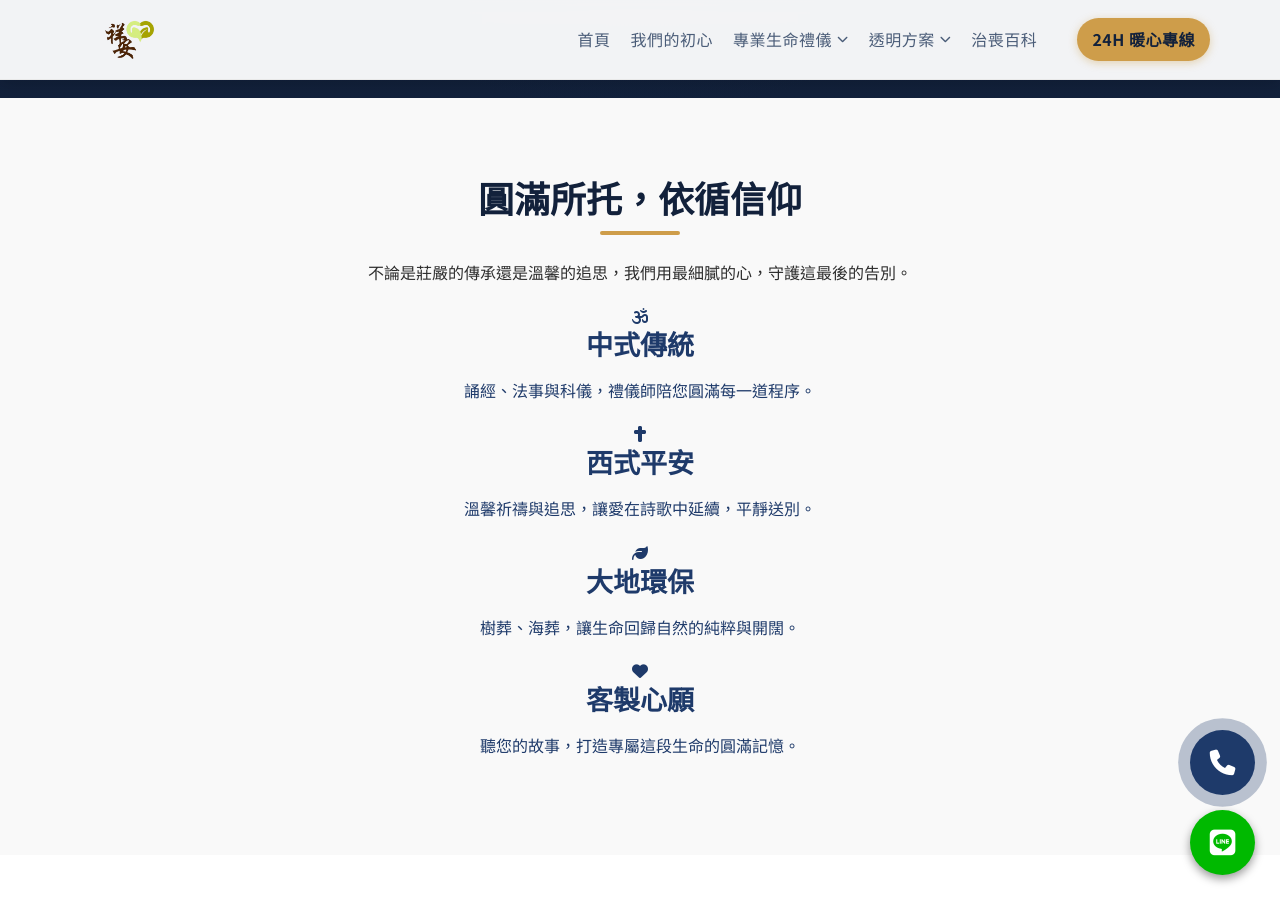
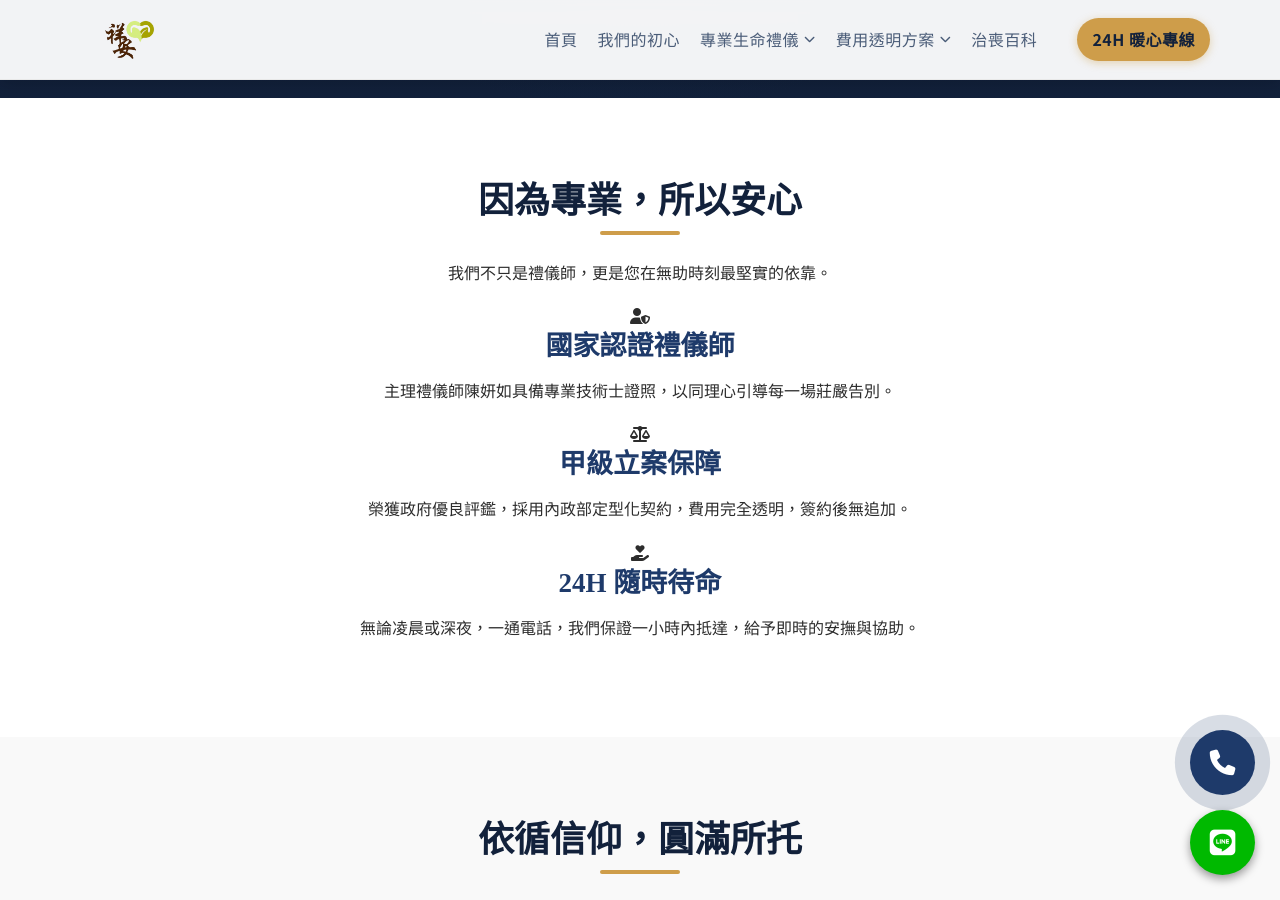
Before and after one commit to Shiangan/Shiangan, a Jekyll site: the page index.html, which Jekyll copies as it is, in a window 1280 px wide and 900 px high, scrolled down 802 px. Built offline with Jekyll 4.4.1, drawn with Linux system fonts in a browser that asks for light colours; some web fonts are replaced; some of the changed text lies outside the part shown.

Commit message:
Update index.html

```diff
--- a/index.html
+++ b/index.html
@@ -2,7 +2,7 @@
 <html lang="zh-Hant-TW">
 <head>
     <meta charset="UTF-8">
-    <meta name="viewport" content="width=device-width, initial-scale=1.0, maximum-scale=1.0, user-scalable=no">
+    <meta name="viewport" content="width=device-width, initial-scale=1.0, maximum-scale=1.0, user-scalable=no, shrink-to-fit=no">
     <meta http-equiv="X-UA-Compatible" content="IE=edge">
 
     <script async src="https://www.googletagmanager.com/gtag/js?id=G-445583766"></script>
@@ -10,22 +10,23 @@
         window.dataLayer = window.dataLayer || [];
         function gtag(){dataLayer.push(arguments);}
         gtag('js', new Date());
-        gtag('config', 'G-445583766');
+        gtag('config', 'G-445583766', { 'anonymize_ip': true });
     </script>
 
-    <title>祥安生命 | 用愛守護每一場告別 - 24H 溫馨陪伴禮儀師</title>
+    <title>祥安生命 | 國家認證禮儀師陳妍如 - 24H 喪葬費用公開透明方案</title>
 
-    <meta name="description" content="在最難熬的時刻，讓我們陪您溫柔地走。祥安生命提供最透明的喪葬費用與國家認證禮儀師的專業守護，讓愛圓滿，讓思念成為此刻唯一的重量。">
-    <meta name="keywords" content="祥安生命, 禮儀公司, 殯葬服務, 喪葬費用公開, 台北禮儀師, 陳妍如禮儀師, 24小時殯葬服務">
+    <meta name="description" content="祥安生命由國家認證禮儀師陳妍如親自帶領，提供 24H 專業生命禮儀服務。我們堅持喪葬費用完全公開透明，簽約後絕無隠藏加價。服務涵蓋台北、新北、桃園，提供中式、西式、環保葬客製化圓滿服務。甲級立案合法保障，讓愛圓滿，思念無憂。">
+    <meta name="keywords" content="祥安生命, 禮儀師陳妍如, 費用公開透明, 台北禮儀公司推薦, 新北殯葬服務, 桃園喪葬補助, 24小時接體, 樹葬海葬申請">
 
     <link rel="canonical" href="https://24hour.xn--kpry57d/Shiangan/index.html">
 
-    <meta property="og:title" content="祥安生命 | 國家認證禮儀師、費用公開、24H 暖心守護">
+    <meta property="og:title" content="祥安生命 | 國家認證禮儀師、費用公開、24H暖心陪伴">
     <meta property="og:type" content="website">
     <meta property="og:url" content="https://24hour.xn--kpry57d/Shiangan/index.html">
     <meta property="og:image" content="https://24hour.xn--kpry57d/Shiangan/images/logo.png">
-    <meta property="og:description" content="不用獨自面對悲傷。祥安生命提供甲級立案的專業服務與透明契約，陪您圓滿這段漫長的路。">
+    <meta property="og:description" content="不用獨自面對悲傷。祥安生命提供費用透明、國家認證的專業守護，陪您圓滿這段漫長的路。">
 
+    <link rel="preload" href="css/style.css" as="style">
     <link rel="stylesheet" href="https://cdnjs.cloudflare.com/ajax/libs/font-awesome/6.5.1/css/all.min.css">
     <link rel="stylesheet" href="css/style.css">
     <link href="https://fonts.googleapis.com/css2?family=Noto+Serif+TC:wght@400;700&family=Noto+Sans+TC:wght@300;400;700&display=swap" rel="stylesheet">
@@ -33,21 +34,60 @@
     <script type="application/ld+json">
     {
       "@context": "https://schema.org",
-      "@type": "LocalBusiness",
-      "name": "祥安生命有限公司",
-      "url": "https://24hour.xn--kpry57d/Shiangan/",
-      "logo": "https://24hour.xn--kpry57d/Shiangan/images/logo.png",
-      "telephone": "+886978583699",
-      "priceRange": "TWD 68000 - 218000",
-      "address": {
-          "@type": "PostalAddress",
-          "streetAddress": "新北市三重區永福街135巷13號",
-          "addressLocality": "三重區",
-          "addressRegion": "新北市",
-          "postalCode": "241",
-          "addressCountry": "TW"
-      },
-      "openingHours": "Mo-Su 00:00-23:59"
+      "@graph": [
+        {
+          "@type": "Organization",
+          "@id": "https://24hour.xn--kpry57d/Shiangan/#organization",
+          "name": "祥安生命有限公司",
+          "url": "https://24hour.xn--kpry57d/Shiangan/",
+          "logo": "https://24hour.xn--kpry57d/Shiangan/images/logo.png",
+          "sameAs": [
+            "https://www.facebook.com/ShianganLife"
+          ],
+          "contactPoint": {
+            "@type": "ContactPoint",
+            "telephone": "+886-978-583-699",
+            "contactType": "emergency",
+            "availableLanguage": "Chinese"
+          }
+        },
+        {
+          "@type": "Person",
+          "@id": "https://24hour.xn--kpry57d/Shiangan/#person",
+          "name": "陳妍如",
+          "jobTitle": "國家認證禮儀師",
+          "worksFor": { "@id": "https://24hour.xn--kpry57d/Shiangan/#organization" },
+          "description": "具備國家內政部核發之禮儀師證照，擁有超過十載治喪實務經驗，致力於推動殯葬費用透明化與精緻生命教育。"
+        },
+        {
+          "@type": "WebSite",
+          "@id": "https://24hour.xn--kpry57d/Shiangan/#website",
+          "url": "https://24hour.xn--kpry57d/Shiangan/",
+          "name": "祥安生命",
+          "publisher": { "@id": "https://24hour.xn--kpry57d/Shiangan/#organization" }
+        },
+        {
+          "@type": "FAQPage",
+          "mainEntity": [
+            {
+              "@type": "Question",
+              "name": "祥安生命的收費標準是否透明？",
+              "acceptedAnswer": {
+                "@type": "Answer",
+                "text": "是的。祥安生命堅持「定型化契約」保障，所有方案內容與費用在諮詢階段皆會完整揭露，簽約後絕不增加任何隱藏費用。"
+              }
+            },
+            {
+              "@type": "Question",
+              "name": "若親人在家或醫院過世，禮儀師多久能抵達？",
+              "acceptedAnswer": {
+                "@type": "Answer",
+                "text": "祥安生命提供 24 小時緊急應變服務。雙北及桃園地區，我們承諾接獲通知後一小時內派員抵達現場協助處理。"
+              }
+            }
+          ]
+        }
+      ]
     }
     </script>
 </head>
@@ -56,7 +96,7 @@
     <header class="main-header" role="banner">
         <div class="header-container container">
             <div class="logo">
-                <a href="index.html" title="祥安生命 - 回到首頁">
+                <a href="index.html" title="祥安生命 - 首頁">
                     <img src="images/logo.png" alt="祥安生命 Logo" class="site-logo">
                 </a>
             </div>
@@ -65,21 +105,19 @@
                 <ul role="menubar">
                     <li><a href="index.html">首頁</a></li>
                     <li><a href="about.html">我們的初心</a></li>
-
                     <li class="dropdown">
                         <a href="services.html">專業生命禮儀 <i class="fas fa-chevron-down"></i></a>
                         <div class="submenu-container">
                             <ul class="submenu">
                                 <li><a href="article-buddhist-taoist-compare.html">中式傳承 (佛/道教)</a></li>
-                                <li><a href="services.html#western-etiquette">西式追思 (基/天主教)</a></li>
+                                <li><a href="services.html#western-etiquette">西式平安 (基/天教)</a></li>
                                 <li><a href="services.html#japanese-etiquette">日式莊嚴禮儀</a></li>
-                                <li><a href="article-eco-burial-guide.html">回歸自然環保葬</a></li>
+                                <li><a href="article-eco-burial-guide.html">回歸自然 (環保葬)</a></li>
                             </ul>
                         </div>
                     </li>
-
                     <li class="dropdown">
-                        <a href="plans.html">透明方案 <i class="fas fa-chevron-down"></i></a>
+                        <a href="plans.html">費用透明方案 <i class="fas fa-chevron-down"></i></a>
                         <div class="submenu-container">
                             <ul class="submenu">
                                 <li><a href="plans.html#basic">國民安心 6.8萬</a></li>
@@ -88,15 +126,12 @@
                             </ul>
                         </div>
                     </li>
-
                     <li><a href="blog.html">治喪百科</a></li>
                     <li class="contact-nav"><a href="tel:+886978583699"><strong>24H 暖心專線</strong></a></li>
                 </ul>
             </nav>
 
-            <button class="menu-toggle" aria-label="開啟選單">
-                <i class="fas fa-bars"></i>
-            </button>
+            <button class="menu-toggle" aria-label="開啟選單"><i class="fas fa-bars"></i></button>
         </div>
     </header>
 
@@ -113,55 +148,74 @@
             </div>
         </section>
 
+        <section class="container-v-padding">
+            <div class="container text-center">
+                <h2>因為專業，所以安心</h2>
+                <p class="section-desc">我們不只是禮儀師，更是您在無助時刻最堅實的依靠。</p>
+                <div class="eeat-badge-row card-grid">
+                    <div class="card-item warm-highlight">
+                        <i class="icon fas fa-user-shield"></i>
+                        <h3>國家認證禮儀師</h3>
+                        <p>主理禮儀師陳妍如具備專業技術士證照，以同理心引導每一場莊嚴告別。</p>
+                    </div>
+                    <div class="card-item warm-highlight">
+                        <i class="icon fas fa-balance-scale"></i>
+                        <h3>甲級立案保障</h3>
+                        <p>榮獲政府優良評鑑，採用內政部定型化契約，費用完全透明，簽約後無追加。</p>
+                    </div>
+                    <div class="card-item warm-highlight">
+                        <i class="icon fas fa-hand-holding-heart"></i>
+                        <h3>24H 隨時待命</h3>
+                        <p>無論凌晨或深夜，一通電話，我們保證一小時內抵達，給予即時的安撫與協助。</p>
+                    </div>
+                </div>
+            </div>
+        </section>
+
         <section id="religion-services" class="container-v-padding bg-section">
-            <div class="container text-center">
-                <h2>圓滿所托，依循信仰</h2>
-                <p class="section-desc">不論是莊嚴的傳承還是溫馨的追思，我們用最細膩的心，守護這最後的告別。</p>
-
+            <div class="container">
+                <h2 class="text-center">依循信仰，圓滿所托</h2>
                 <div class="card-grid religion-grid">
                     <a href="article-buddhist-taoist-compare.html" class="card-item">
                         <i class="icon fas fa-om"></i>
-                        <h3>中式傳統</h3>
-                        <p>誦經、法事與科儀，禮儀師陪您圓滿每一道程序。</p>
+                        <h3>中式傳承</h3>
+                        <p>傳統科儀、誦經法事，專業引導家屬圓滿每一道繁複禮節。</p>
                     </a>
                     <a href="services.html#western-etiquette" class="card-item">
                         <i class="icon fas fa-cross"></i>
                         <h3>西式平安</h3>
-                        <p>溫馨祈禱與追思，讓愛在詩歌中延續，平靜送別。</p>
+                        <p>溫馨祈禱禮拜，在平靜的詩歌中追思生命，讓愛延續。</p>
                     </a>
                     <a href="article-eco-burial-guide.html" class="card-item">
                         <i class="icon fas fa-leaf"></i>
-                        <h3>大地環保</h3>
-                        <p>樹葬、海葬，讓生命回歸自然的純粹與開闊。</p>
+                        <h3>自然環保葬</h3>
+                        <p>樹葬、海葬申請服務，讓生命回歸純粹大地，開創綠色永續告別。</p>
                     </a>
                     <a href="services.html#customized-etiquette" class="card-item">
                         <i class="icon fas fa-heart"></i>
                         <h3>客製心願</h3>
-                        <p>聽您的故事，打造專屬這段生命的圓滿記憶。</p>
+                        <p>傾聽您的故事，量身打造符合預算與期待的專屬圓滿計畫。</p>
                     </a>
                 </div>
             </div>
         </section>
 
-        <section id="commitment" class="container-v-padding">
+        <section id="knowledge-base" class="container-v-padding">
             <div class="container">
-                <h2 class="text-center">為什麼您可以安心交給我們？</h2>
-                <div class="card-grid commitment-grid">
-                    <div class="card-item warm-highlight">
-                        <i class="icon fas fa-hand-holding-heart"></i>
-                        <h3>看得見的安心</h3>
-                        <p>費用全公開，簽約後絕不加價，讓您能專心陪伴親人。</p>
-                    </div>
-                    <div class="card-item warm-highlight">
-                        <i class="icon fas fa-user-check"></i>
-                        <h3>國家認證禮儀師</h3>
-                        <p>專業是基礎，同理心才是標準。我們是您最堅實的後盾。</p>
-                    </div>
-                    <div class="card-item">
-                        <i class="icon fas fa-home"></i>
-                        <h3>像家人般的陪伴</h3>
-                        <p>24小時隨時待命。不論深夜或凌晨，我們都在身邊。</p>
-                    </div>
+                <h2 class="text-center">治喪百科：解答您的不安</h2>
+                <div class="card-grid guide-grid">
+                    <article class="guide-item primary-highlight">
+                        <h3>🛡️ <a href="ta-wei-he-fa-xing-query-guide.html">塔位合法性查詢與防詐</a></h3>
+                        <p>專業教您辨識合法權狀，避開常見的靈骨塔投資與轉售陷阱。</p>
+                    </article>
+                    <article class="guide-item">
+                        <h3>🏞️ <a href="ta-wei-choice-guide.html">靈骨塔位挑選全攻略</a></h3>
+                        <p>地點、環境、管理維護與風水，挑選最適合長輩的安息之地。</p>
+                    </article>
+                    <article class="guide-item">
+                        <h3>🔔 <a href="jin-ta-process-details.html">圓滿晉塔習俗與文件</a></h3>
+                        <p>晉塔當日的習俗準備、吉日挑選與必備申請文件完整清單。</p>
+                    </article>
                 </div>
             </div>
         </section>
@@ -170,26 +224,26 @@
             <div class="container">
                 <h2 class="text-center">我們如何陪您走過這段路</h2>
                 <div class="warm-process">
-                    <div class="process-step"><span>1</span> 24H 接聽與守護</div>
-                    <div class="process-step"><span>2</span> 溝通與方案確認</div>
-                    <div class="process-step"><span>3</span> 細心的場地籌備</div>
-                    <div class="process-step"><span>4</span> 溫馨靈堂設立</div>
-                    <div class="process-step"><span>5</span> 莊嚴告別儀式</div>
-                    <div class="process-step"><span>6</span> 火化與圓滿晉塔</div>
-                    <div class="process-step"><span>7</span> 後續申請與關懷</div>
+                    <div class="process-step"><span>1</span> 暖心接聽與接體</div>
+                    <div class="process-step"><span>2</span> 傾聽溝通確認方案</div>
+                    <div class="process-step"><span>3</span> 莊嚴場地規劃籌備</div>
+                    <div class="process-step"><span>4</span> 溫馨靈堂設立陪伴</div>
+                    <div class="process-step"><span>5</span> 完美的告別奠禮</div>
+                    <div class="process-step"><span>6</span> 圓滿火化與晉塔</div>
+                    <div class="process-step"><span>7</span> 後續關懷與補助申請</div>
                 </div>
             </div>
         </section>
     </main>
 
-   <footer role="contentinfo">
+    <footer role="contentinfo">
         <div class="container footer-grid wide-footer-grid">
             <div class="footer-block">
                 <h4>服務方案與知識</h4>
                 <ul>
                     <li><a href="plans.html">所有價格方案總覽</a></li>
-                    <li><a href="blog.html#law-guide">補助金申請詳情</a></li>
-                    <li><a href="article-eco-burial-guide.html">環保葬/樹葬專區</a></li>
+                    <li><a href="blog.html#law-guide">國民喪葬補助申請</a></li>
+                    <li><a href="article-eco-burial-guide.html">環保葬最新規範</a></li>
                 </ul>
             </div>
 
@@ -197,26 +251,25 @@
                 <h4>24H 禮儀師 陳妍如 專線</h4>
                 <p class="phone-link">📞 <a href="tel:+886978583699">0978-583-699</a></p>
                 <address>
-                    主要聯絡地址：<strong>新北市三重區永福街135巷13號</strong><br>
-                    服務地區：<strong>台北、新北、桃園 (全台均可服務)</strong>
+                    📍 主要聯絡：<strong>新北市三重區永福街135巷13號</strong><br>
+                    🚚 服務範圍：<strong>台北、新北、桃園 (全台隨時待命)</strong>
                 </address>
                 <div class="footer-social-links">
-                    <a href="https://line.me/ti/p/@yourlineid" target="_blank">LINE 諮詢</a> |
-                    <a href="https://www.facebook.com/ShianganLife" target="_blank">Facebook 專頁</a>
+                    <a href="https://line.me/ti/p/@yourlineid" target="_blank"><i class="fab fa-line"></i> LINE 諮詢</a> |
+                    <a href="https://www.facebook.com/ShianganLife" target="_blank"><i class="fab fa-facebook"></i> Facebook 專頁</a>
                 </div>
             </div>
         </div>
         <div class="footer-copyright">
             <div class="container">
-                祥安生命有限公司 © <span id="current-year"></span> | <a href="privacy.html">隱私權政策</a>
+                祥安生命有限公司 © <span id="current-year"></span> | 讓愛圓滿，讓心安穩。
             </div>
         </div>
     </footer>
 
-
     <div class="floating-cta">
-        <a href="tel:+886978583699" class="bg-phone" title="撥打專線"><i class="fas fa-phone"></i></a>
-        <a href="https://line.me/ti/p/@yourlineid" class="bg-line" title="LINE 諮詢"><i class="fab fa-line"></i></a>
+        <a href="tel:+886978583699" class="bg-phone" title="撥打 24H 專線"><i class="fas fa-phone"></i></a>
+        <a href="https://line.me/ti/p/@yourlineid" class="bg-line" title="LINE 即時諮詢"><i class="fab fa-line"></i></a>
     </div>
 
     <script src="js/script.js" defer></script>
```
